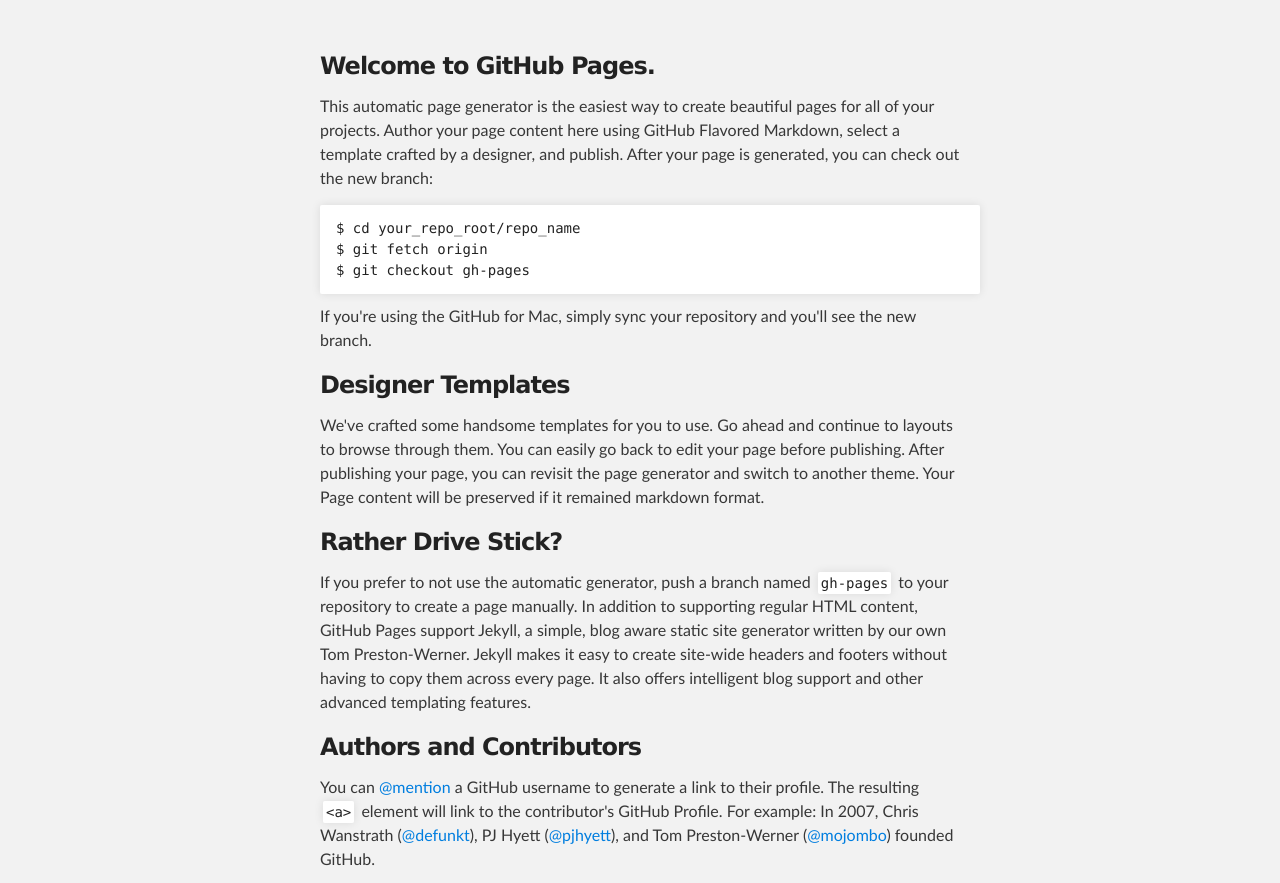
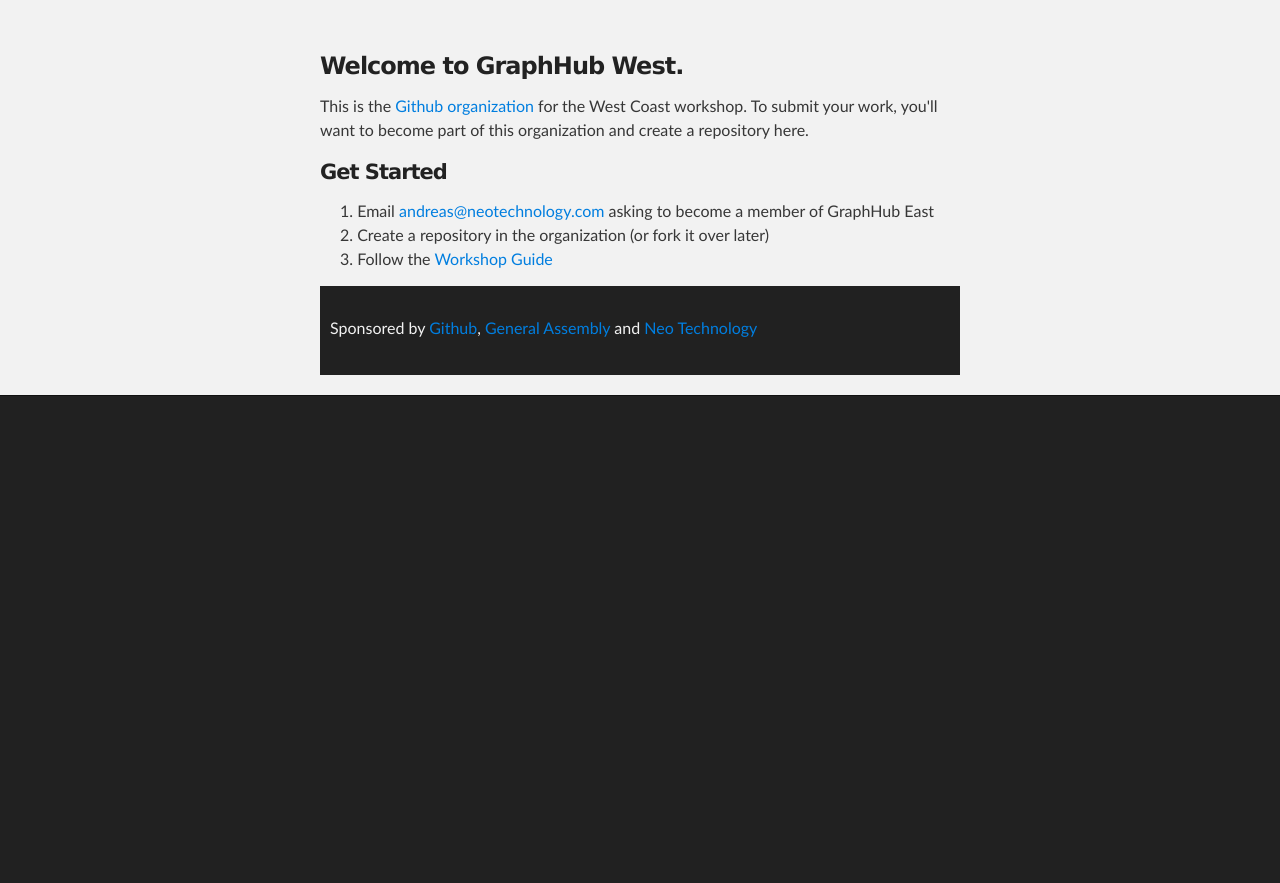
Before and after one commit to graphhub-west/graphhub-west.github.com, a plain HTML site: page index.html in a window 1280 px wide. Shown: the part 212-1095 px from the top of the page. After the commit the page ends 800 px from the top, so only its background shows below. Drawn offline with Linux system fonts and the light colour scheme.

Commit message:
updated text and links

```diff
--- a/index.html
+++ b/index.html
@@ -16,10 +16,10 @@
     <!-- HEADER -->
     <div id="header_wrap" class="outer">
         <header class="inner">
-          <a id="forkme_banner" href="https://github.com/graphhub-west">View on GitHub</a>
+          <a id="forkme_banner" href="http://graphhub-east.github.com/graph-github/">Workshop Guide</a>
 
           <h1 id="project_title">GraphHub West</h1>
-          <h2 id="project_tagline">Github in a Graph - West Coast Style</h2>
+          <h2 id="project_tagline">Github in a Graph, with Neo4j - West Coast Style!</h2>
 
         </header>
     </div>
@@ -27,39 +27,23 @@
     <!-- MAIN CONTENT -->
     <div id="main_content_wrap" class="outer">
       <section id="main_content" class="inner">
-        <h3>Welcome to GitHub Pages.</h3>
+        <h3>Welcome to GraphHub West.</h3>
 
-<p>This automatic page generator is the easiest way to create beautiful pages for all of your projects. Author your page content here using GitHub Flavored Markdown, select a template crafted by a designer, and publish. After your page is generated, you can check out the new branch:</p>
+<p>This is the <a href="https://github.com/graphhub-west">Github organization</a> for the West Coast workshop. To submit your work, you'll want to become part of this organization
+and create a repository here.</p>
 
-<pre><code>$ cd your_repo_root/repo_name
-$ git fetch origin
-$ git checkout gh-pages
-</code></pre>
+<h4>Get Started</h4>
+<ol>
+  <li>Email <a href="mailto:andreas@neotechnology.com">andreas@neotechnology.com</a> asking to become a member of GraphHub East</li>
+  <li>Create a repository in the organization (or fork it over later)</li>
+  <li>Follow the <a href="http://graphhub-east.github.com/graph-github/">Workshop Guide</a></li>
+</ol>
 
-<p>If you're using the GitHub for Mac, simply sync your repository and you'll see the new branch.</p>
-
-<h3>Designer Templates</h3>
-
-<p>We've crafted some handsome templates for you to use. Go ahead and continue to layouts to browse through them. You can easily go back to edit your page before publishing. After publishing your page, you can revisit the page generator and switch to another theme. Your Page content will be preserved if it remained markdown format.</p>
-
-<h3>Rather Drive Stick?</h3>
-
-<p>If you prefer to not use the automatic generator, push a branch named <code>gh-pages</code> to your repository to create a page manually. In addition to supporting regular HTML content, GitHub Pages support Jekyll, a simple, blog aware static site generator written by our own Tom Preston-Werner. Jekyll makes it easy to create site-wide headers and footers without having to copy them across every page. It also offers intelligent blog support and other advanced templating features.</p>
-
-<h3>Authors and Contributors</h3>
-
-<p>You can <a href="https://github.com/blog/821" class="user-mention">@mention</a> a GitHub username to generate a link to their profile. The resulting <code>&lt;a&gt;</code> element will link to the contributor's GitHub Profile. For example: In 2007, Chris Wanstrath (<a href="https://github.com/defunkt" class="user-mention">@defunkt</a>), PJ Hyett (<a href="https://github.com/pjhyett" class="user-mention">@pjhyett</a>), and Tom Preston-Werner (<a href="https://github.com/mojombo" class="user-mention">@mojombo</a>) founded GitHub.</p>
-
-<h3>Support or Contact</h3>
-
-<p>Having trouble with Pages? Check out the documentation at <a href="http://help.github.com/pages">http://help.github.com/pages</a> or contact <a href="mailto:support@github.com">support@github.com</a> and we’ll help you sort it out.</p>
-      </section>
-    </div>
 
     <!-- FOOTER  -->
     <div id="footer_wrap" class="outer">
       <footer class="inner">
-        <p>Published with <a href="http://pages.github.com">GitHub Pages</a></p>
+        <p>Sponsored by <a href="http://github.com">Github</a>, <a href="http://generalassemb.ly">General Assembly</a> and <a href="http://neotechnology.com">Neo Technology</a></p>
       </footer>
     </div>
 
```
